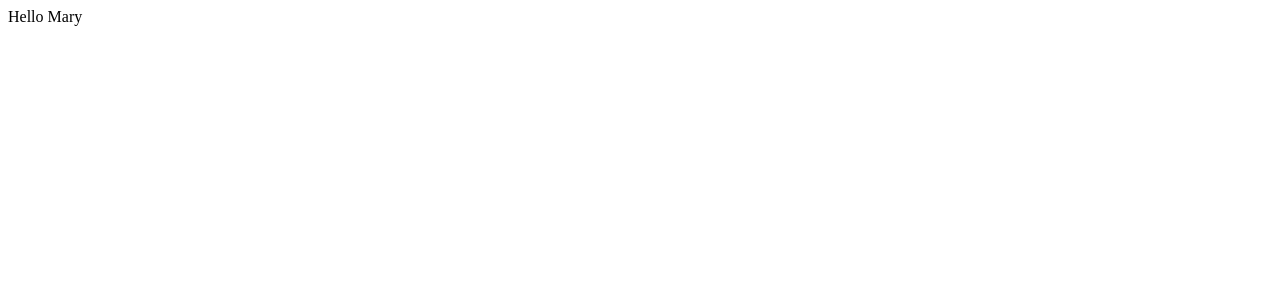
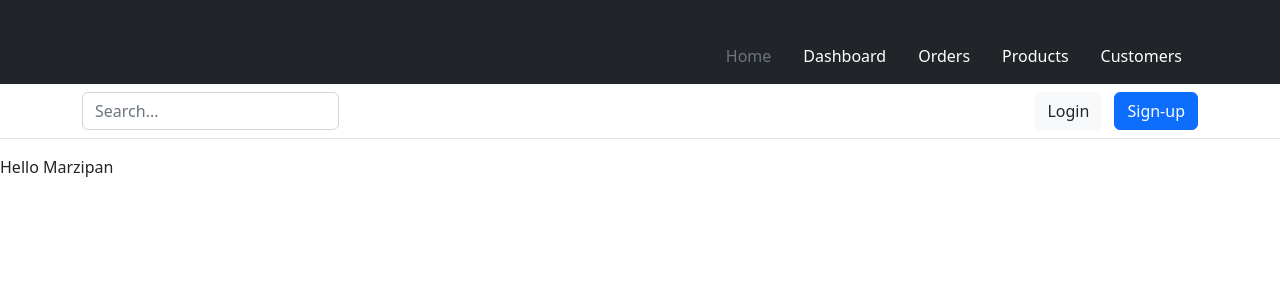
Before and after one commit to VCDragoon/fuzzy-spork, a Flask app: page / in a window 1280 px wide. Before the commit the part shown is almost empty. Shown: the top 300 px of the page. Run offline with Flask 2, Linux system fonts and the light colour scheme.

Commit message:
Update home.html

```diff
--- a/application/templates/home.html
+++ b/application/templates/home.html
@@ -2,9 +2,67 @@
 <html lang="en" dir="ltr">
 
 <head>
+<link href="https://cdn.jsdelivr.net/npm/bootstrap@5.2.1/dist/css/bootstrap.min.css" rel="stylesheet" />
+<script src="https://cdn.jsdelivr.net/npm/bootstrap@5.2.1/dist/js/bootstrap.bundle.min.js"></script>
+
 </head>
+<header>
+    <div class="px-3 py-2 text-bg-dark">
+      <div class="container">
+        <div class="d-flex flex-wrap align-items-center justify-content-center justify-content-lg-start">
+          <a href="/" class="d-flex align-items-center my-2 my-lg-0 me-lg-auto text-white text-decoration-none">
+            <svg class="bi me-2" width="40" height="32" role="img" aria-label="Bootstrap"><use xlink:href="#bootstrap"></use></svg>
+          </a>
 
+          <ul class="nav col-12 col-lg-auto my-2 justify-content-center my-md-0 text-small">
+            <li>
+              <a href="#" class="nav-link text-secondary">
+                <svg class="bi d-block mx-auto mb-1" width="24" height="24"><use xlink:href="#home"></use></svg>
+                Home
+              </a>
+            </li>
+            <li>
+              <a href="#" class="nav-link text-white">
+                <svg class="bi d-block mx-auto mb-1" width="24" height="24"><use xlink:href="#speedometer2"></use></svg>
+                Dashboard
+              </a>
+            </li>
+            <li>
+              <a href="#" class="nav-link text-white">
+                <svg class="bi d-block mx-auto mb-1" width="24" height="24"><use xlink:href="#table"></use></svg>
+                Orders
+              </a>
+            </li>
+            <li>
+              <a href="#" class="nav-link text-white">
+                <svg class="bi d-block mx-auto mb-1" width="24" height="24"><use xlink:href="#grid"></use></svg>
+                Products
+              </a>
+            </li>
+            <li>
+              <a href="#" class="nav-link text-white">
+                <svg class="bi d-block mx-auto mb-1" width="24" height="24"><use xlink:href="#people-circle"></use></svg>
+                Customers
+              </a>
+            </li>
+          </ul>
+        </div>
+      </div>
+    </div>
+    <div class="px-3 py-2 border-bottom mb-3">
+      <div class="container d-flex flex-wrap justify-content-center">
+        <form class="col-12 col-lg-auto mb-2 mb-lg-0 me-lg-auto" role="search">
+          <input type="search" class="form-control" placeholder="Search..." aria-label="Search">
+        </form>
+
+        <div class="text-end">
+          <button type="button" class="btn btn-light text-dark me-2">Login</button>
+          <button type="button" class="btn btn-primary">Sign-up</button>
+        </div>
+      </div>
+    </div>
+  </header>
 <body>
-Hello Mary
+Hello Marzipan
 </body>
 </html>
```
